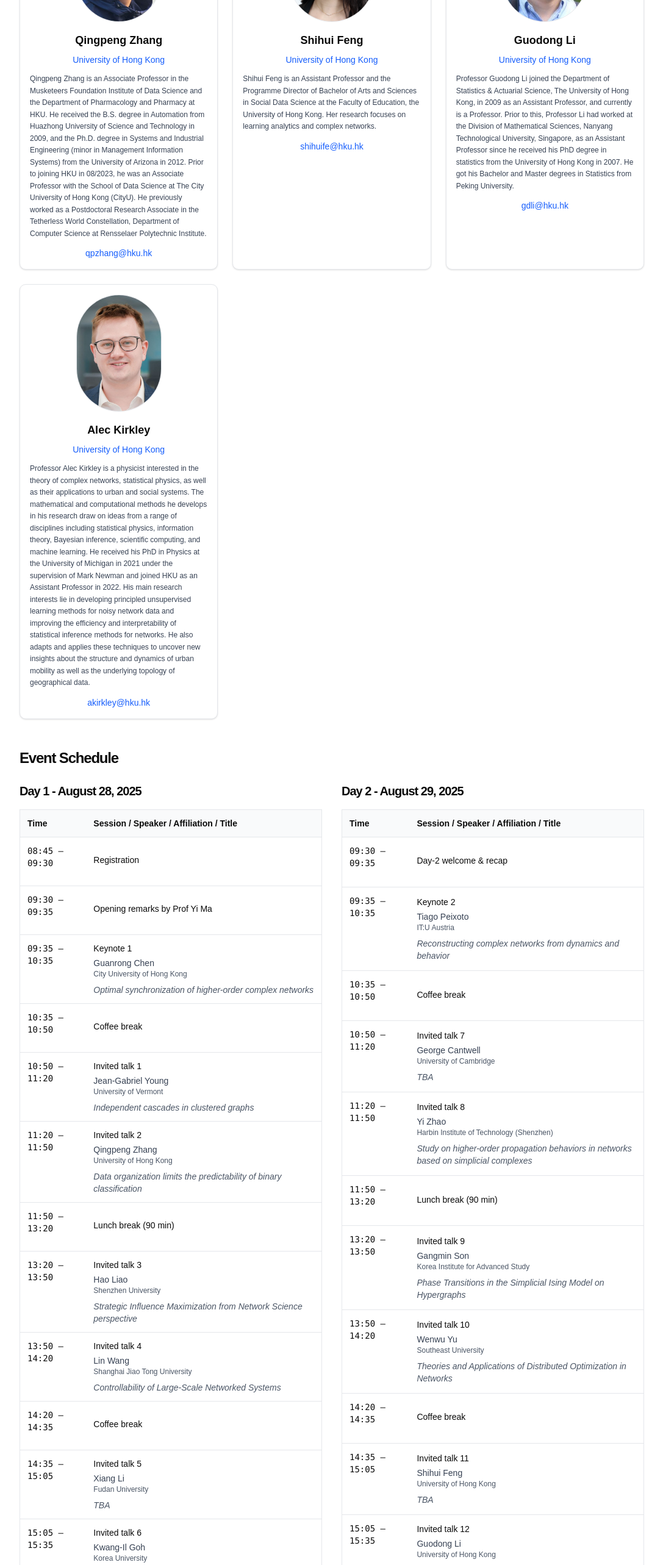
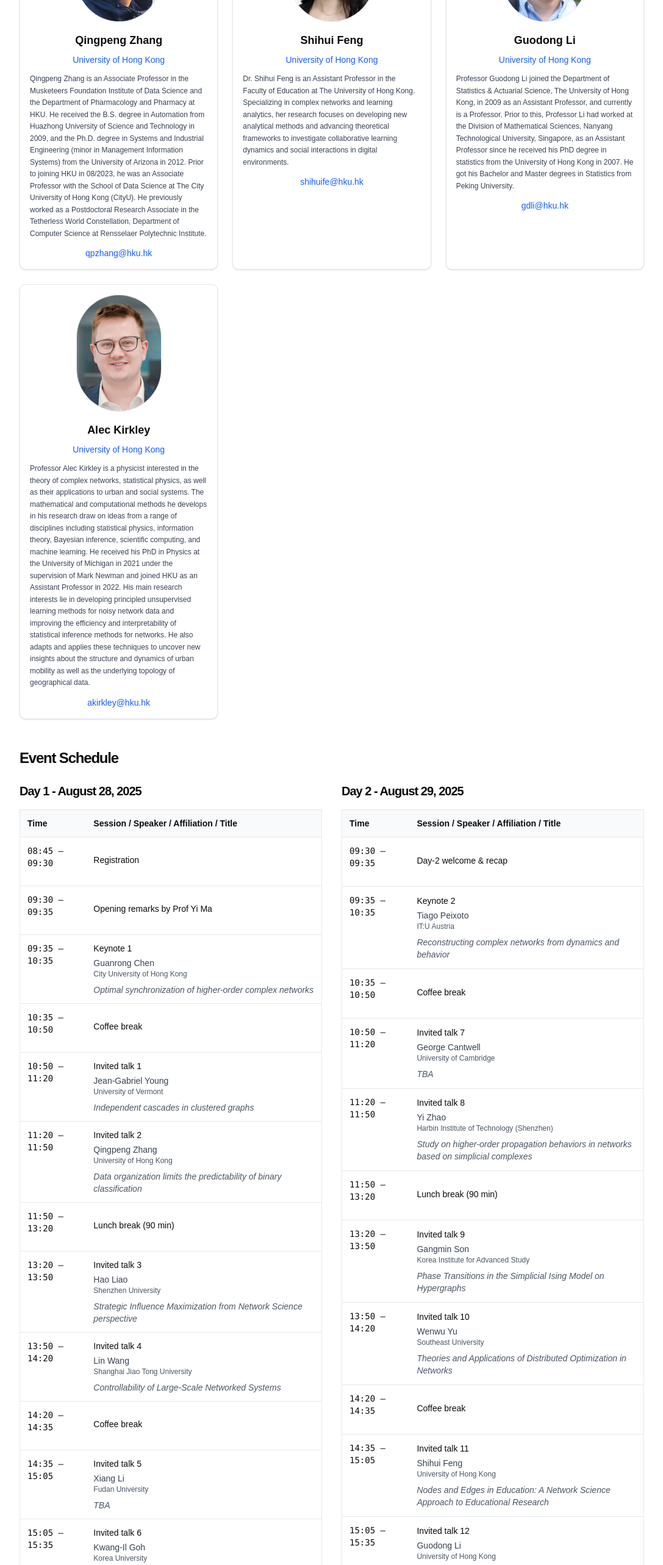
Before and after one commit to HKU-Complex-Networks-Lab/hku-complex-networks-lab-page, a Next.js app: page /news/workshop-2025 in a window 1280 px wide. Shown: the part 3860-6426 px from the top of the page at 61% size, without its empty margins (96-1183 px from the left). Built offline with nearby package versions, Linux system fonts and the light colour scheme.

Commit message:
update speaker and title

```diff
--- a/app/news/workshop-2025/page.tsx
+++ b/app/news/workshop-2025/page.tsx
@@ -120,7 +120,7 @@ export default function Workshop2025Page() {
             name: "Shihui Feng",
             affiliation: "University of Hong Kong",
             email: "shihuife@hku.hk",
-            bio: "Shihui Feng is an Assistant Professor and the Programme Director of Bachelor of Arts and Sciences in Social Data Science at the Faculty of Education, the University of Hong Kong. Her research focuses on learning analytics and complex networks.",
+            bio: "Dr. Shihui Feng is an Assistant Professor in the Faculty of Education at The University of Hong Kong. Specializing in complex networks and learning analytics, her research focuses on developing new analytical methods and advancing theoretical frameworks to investigate collaborative learning dynamics and social interactions in digital environments.",
             profilePic: "/images/speakers/shihui-feng.jpg"
         },
         {
@@ -292,7 +292,7 @@ export default function Workshop2025Page() {
             session: "Invited talk 11",
             speaker: "Shihui Feng",
             affiliation: "University of Hong Kong",
-            title: "TBA"
+            title: "Nodes and Edges in Education: A Network Science Approach to Educational Research"
         },
         {
             time: "15:05 – 15:35",
```
